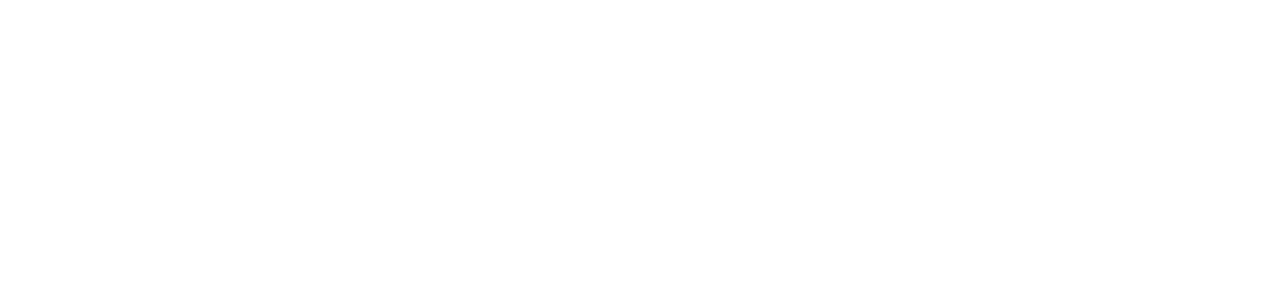
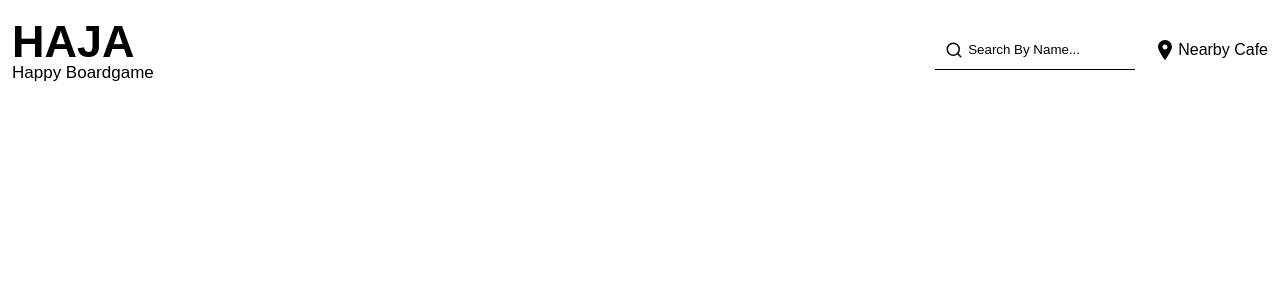
Before and after one commit to ho-ji/boardgame-haja, a React (Create React App) app in the folder boardgame-haja/: page / in a window 1280 px wide. Shown: the top 300 px of the page. Built offline with nearby package versions, Linux system fonts and the light colour scheme.

Commit message:
feat: Header 컴포넌트 추가

```diff
--- /dev/null
+++ b/boardgame-haja/src/components/common/Header.jsx
@@ -0,0 +1,116 @@
+import {Link} from 'react-router-dom'
+import styled from 'styled-components'
+import {useState} from 'react'
+
+import imageDelete from 'assets/image/delete.svg'
+import imageSearch from 'assets/image/search.svg'
+import imageLocation from 'assets/image/location.svg'
+
+const Container = styled.header`
+  display: flex;
+  justify-content: space-between;
+  align-items: center;
+  width: 100%;
+  height: 10rem;
+  padding: 0 1.2rem;
+  background-color: white;
+  position: sticky;
+  top: 0;
+`
+const Title = styled.p`
+  font-size: 4.5rem;
+  font-weight: bold;
+`
+const SubTitle = styled.p`
+  font-size: 1.7rem;
+`
+const Menu = styled.div`
+  display: flex;
+  height: 100%;
+  gap: 2rem;
+  align-items: center;
+`
+
+const SearchContainer = styled.div`
+  display: flex;
+  align-items: center;
+  width: 20rem;
+  height: 4rem;
+  background-color: #fff;
+  overflow: hidden;
+  padding: 0.2rem 1rem;
+  border-bottom: 1px solid black;
+  &:hover,
+  &:focus {
+    border-bottom: 2px solid black;
+  }
+`
+const SearchInput = styled.input`
+  width: 100%;
+  height: 100%;
+  border: none;
+  margin: 0 0.5rem;
+  &::placeholder {
+    color: black;
+  }
+`
+const SearchIcon = styled.img`
+  width: 1.8erem;
+  height: 1.8rem;
+`
+const DeleteInputButton = styled.button`
+  width: 2.2rem;
+  height: 2.2rem;
+  background: url(${imageDelete}) no-repeat center / contain;
+`
+const Location = styled(Link)`
+  background: url(${imageLocation}) no-repeat left / 2rem 2rem;
+  padding: 1rem 0 1rem 2.3rem;
+  font-size: 1.6rem;
+  &:hover {
+    color: gray;
+  }
+`
+
+const Header = () => {
+  const [input, setInput] = useState('')
+  const handleChange = (e) => {
+    setInput(e.target.value)
+  }
+  const handleKeyDown = (e) => {
+    if (e.key === 'Enter') {
+      setInput('')
+      /*TODO Search API*/
+    }
+  }
+
+  return (
+    <Container>
+      <h1>
+        <Link to="/">
+          <Title>HAJA</Title>
+          <SubTitle>Happy Boardgame</SubTitle>
+        </Link>
+      </h1>
+      <Menu>
+        <SearchContainer>
+          <SearchIcon
+            src={imageSearch}
+            alt="Search Image"
+          />
+          <SearchInput
+            type="text"
+            placeholder="Search By Name..."
+            value={input}
+            onChange={handleChange}
+            onKeyDown={handleKeyDown}
+          />
+          {input && <DeleteInputButton onClick={() => setInput('')} />}
+        </SearchContainer>
+        <Location to="/">Nearby Cafe</Location>
+      </Menu>
+    </Container>
+  )
+}
+
+export default Header
--- a/boardgame-haja/src/pages/Home.jsx
+++ b/boardgame-haja/src/pages/Home.jsx
@@ -1,5 +1,11 @@
+import Header from 'components/common/Header'
+
 const Home = () => {
-  return <div></div>
+  return (
+    <>
+      <Header />
+    </>
+  )
 }
 
 export default Home
```
